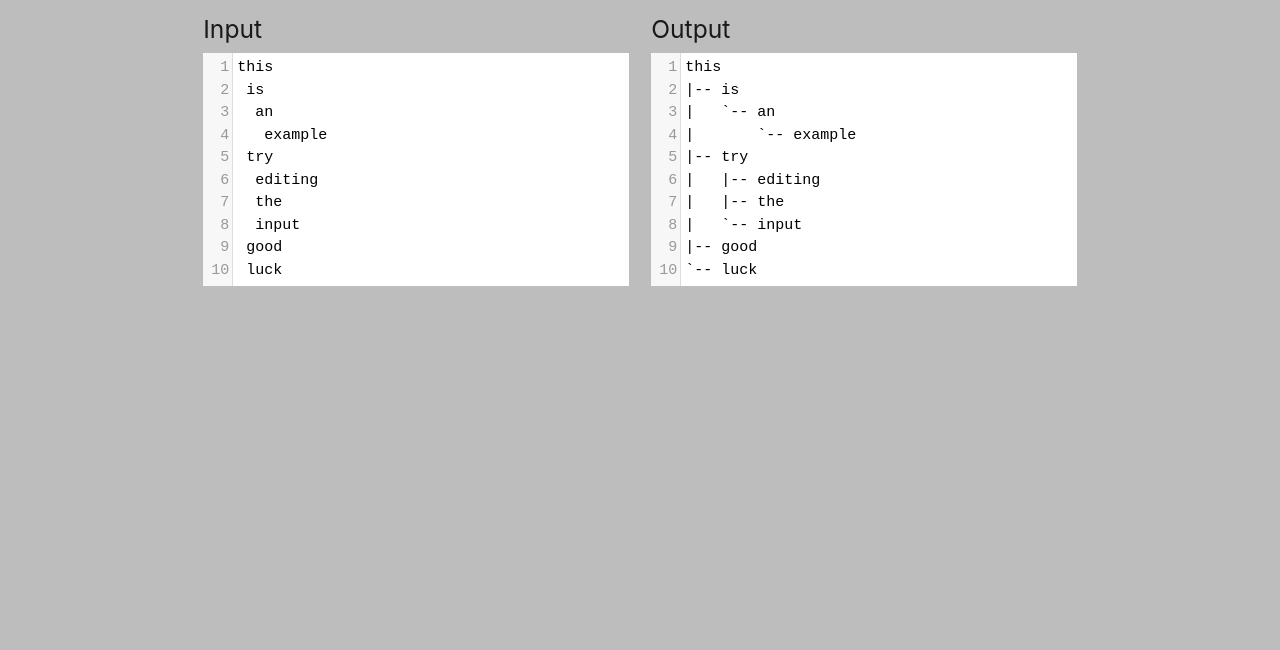
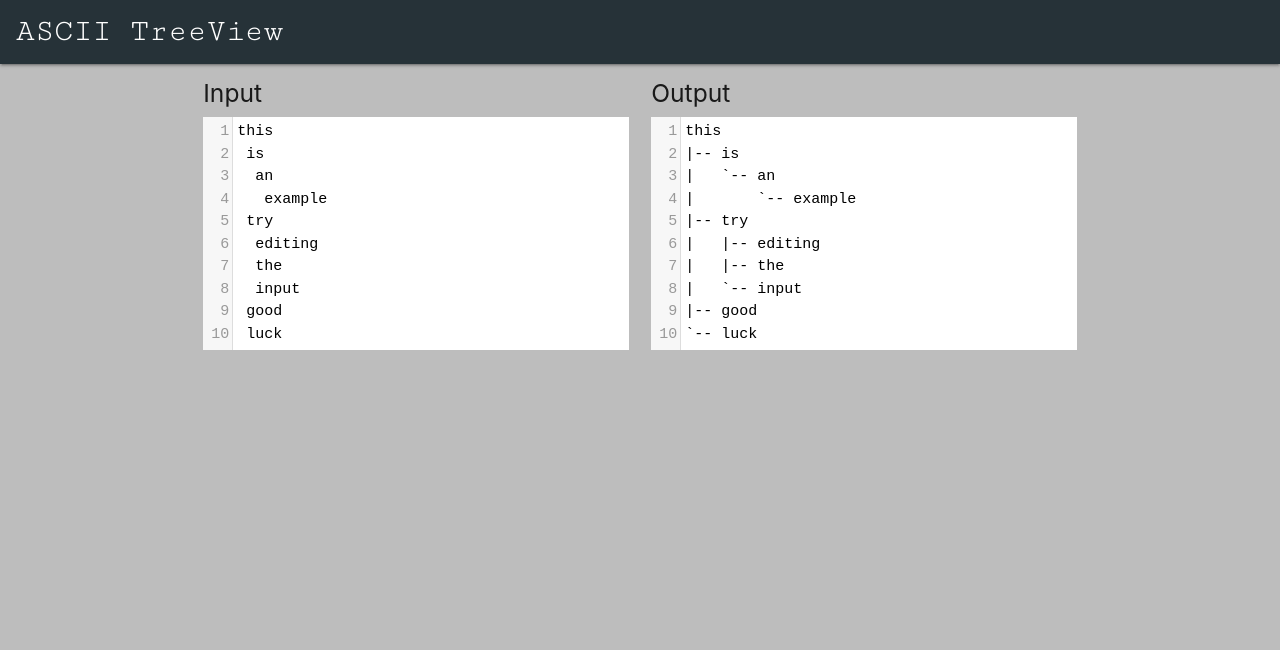
Before and after one commit to konohiroaki/ascii-treeview-generator, a plain HTML site: page index.html in a window 1280 px wide. Shown: the top 650 px of the page. Drawn offline with nearby package versions, Linux system fonts and the light colour scheme.

Commit message:
add header and logo

```diff
--- a/css/custom.css
+++ b/css/custom.css
@@ -5,3 +5,8 @@ footer i {
 .CodeMirror {
     height: auto;
 }
+
+.brand-logo {
+    font-family: 'Cutive Mono', monospace;
+    margin-left: 0.5em;
+}
--- a/index.html
+++ b/index.html
@@ -11,6 +11,7 @@
         gtag('config', 'UA-117923607-2');
     </script>
 
+    <link href="https://fonts.googleapis.com/css?family=Cutive+Mono" rel="stylesheet">
     <link rel="stylesheet" href="https://cdnjs.cloudflare.com/ajax/libs/materialize/1.0.0-beta/css/materialize.min.css"
           integrity="sha256-tKn8A2U9uuN5rPr3gh4A9FYMJkarrzLVyks7aS/ZfBU=" crossorigin="anonymous"/>
     <link rel="stylesheet" href="https://cdnjs.cloudflare.com/ajax/libs/codemirror/5.37.0/codemirror.min.css"
@@ -26,7 +27,13 @@
 </head>
 
 <body class="grey lighten-1">
-<header></header>
+<header>
+    <nav>
+        <div class="nav-wrapper blue-grey darken-4">
+            <a href="." class="brand-logo">ASCII TreeView</a>
+        </div>
+    </nav>
+</header>
 <main id="app" class="container">
     <div class="row">
         <div class="col s6">
```
